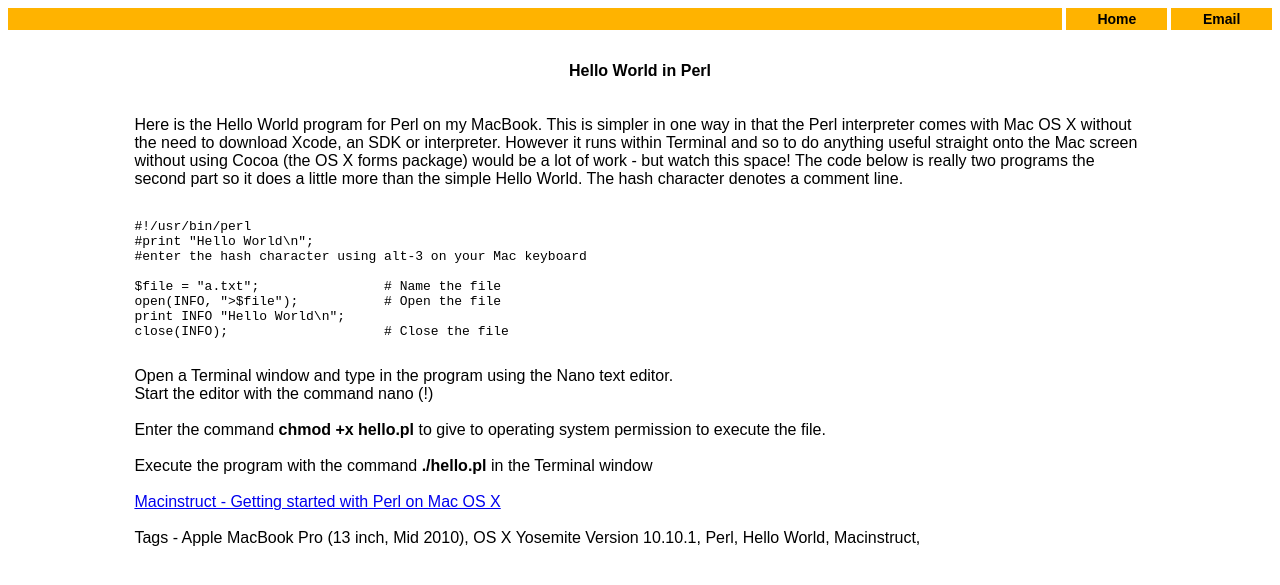
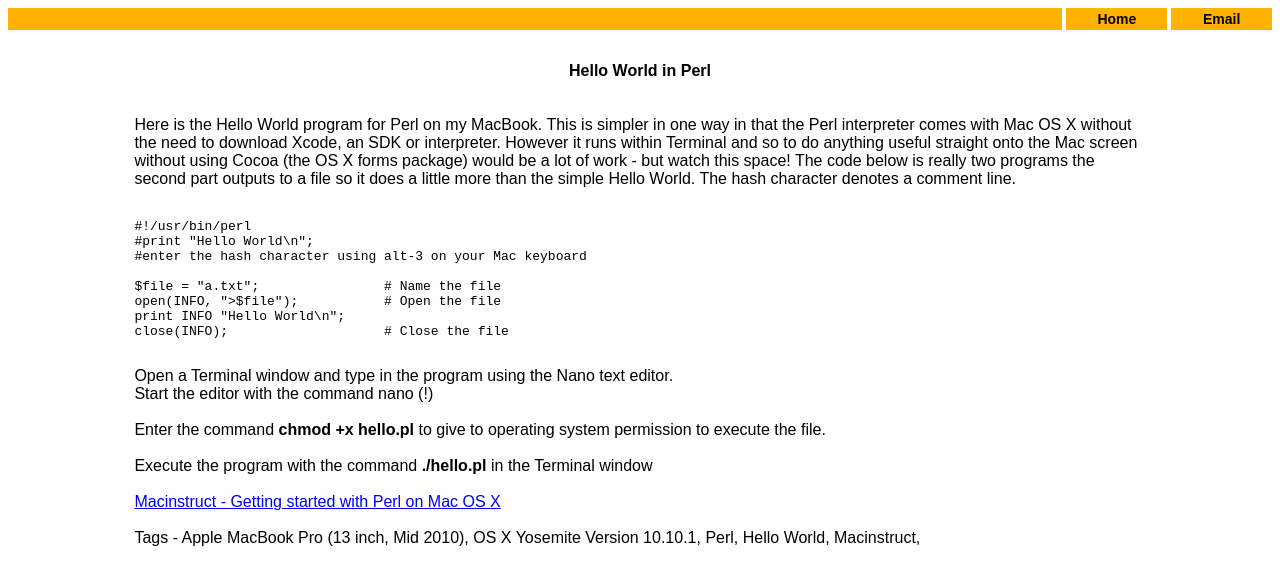
Before and after one commit to DaveTallett26/davetallett26.github.io, a Jekyll site: the page perl.html, which Jekyll copies as it is, in a window 1280 px wide. Shown: the top 585 px of the page. Built offline with Jekyll 4.4.1, drawn with Linux system fonts in a browser that asks for light colours.

Commit message:
outputs to a file

```diff
--- a/perl.html
+++ b/perl.html
@@ -21,7 +21,7 @@
 <br/><br/>
 Here is the Hello World program for Perl on my MacBook. This is simpler in one way in that the Perl interpreter comes with Mac OS X without the need to
   download Xcode, an SDK or interpreter. However it runs within Terminal and so to do anything useful straight onto the Mac screen without using Cocoa
-  (the OS X forms package) would be a lot of work - but watch this space! The code below is really two programs the second part
+  (the OS X forms package) would be a lot of work - but watch this space! The code below is really two programs the second part outputs to a file
   so it does a little more than the simple Hello World. The hash character denotes a comment line.
 <br/><br/>
 <pre>
```
